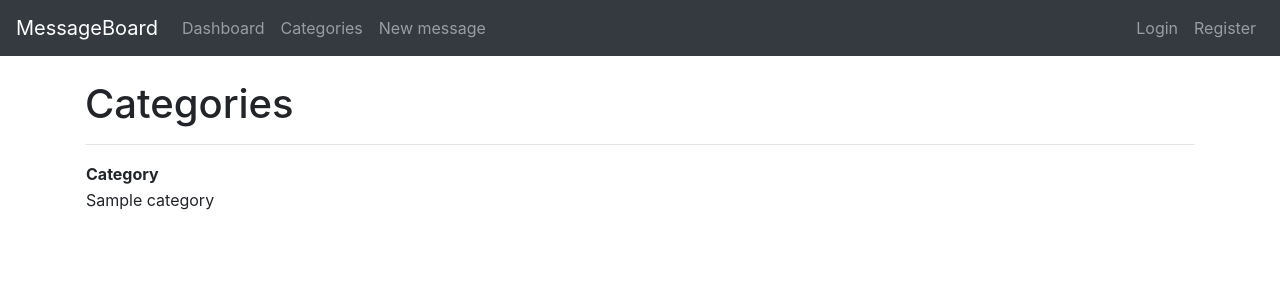
After one commit to otsha/tsoha-keskustelufoorumi, a Flask app: page /categories/ in a window 1280 px wide. The commit adds this page. Shown: the top 300 px of the page. Run offline with Flask 2, Linux system fonts and the light colour scheme; tables that the repository leaves empty hold one stand-in row (values such as "Sample post"); some libraries are stand-ins or nearby versions.

Commit message:
Add functionality for creating and deleting categories, update styling

```diff
--- a/application/__init__.py
+++ b/application/__init__.py
@@ -23,12 +23,14 @@ db = SQLAlchemy(app)
 from application import views
 from application.message import views
 from application.auth import views
+from application.category import views
 
 # Import database data models
 from application.message import models
 from application.auth import models
 from application.reply import models
 from application.readmessage import models
+from application.category import models
 
 # Logging in
 from application.auth.models import User
--- /dev/null
+++ b/application/category/views.py
@@ -0,0 +1,54 @@
+from flask import render_template, request, redirect, url_for
+from flask_login import login_required, current_user
+
+from application import app, db
+from application.category.models import Category
+from application.category.forms import CategoryForm
+
+# GET the dashboard page
+@app.route("/categories/", methods=["GET"])
+def categories_index():
+    return render_template("categories/list.html", categories = Category.query.all())
+
+# GET new category page
+@app.route("/categories/new", methods=["GET", "POST"])
+@login_required
+def new_category():
+    if request.method == "GET":
+        # Check if the current user is a super user
+        if current_user.isSuper == True:
+            return render_template("categories/new.html", form = CategoryForm())
+        else:
+            return redirect(url_for("categories_index"))
+
+    # Validate the name data of the form
+    form = CategoryForm(request.form)
+    if not form.validate():
+        return render_template("categories/new.html", form = CategoryForm())
+
+    # Check if a category with an identical name already exists in the database
+    category = Category.query.filter_by(name=form.name.data).first()
+    if category:
+        return render_template("categories/new.html", form = CategoryForm(), error = "Category already exists!")
+
+    # Add the category to the database
+    c = Category(form.name.data)
+    db.session().add(c)
+    db.session().commit()
+
+    return redirect(url_for("categories_index"))
+
+# POST delete category
+@app.route("/categories/<category_id>/delete", methods=["POST"])
+@login_required
+def delete_category(category_id):
+    # Check if the current user is a super user
+    if (current_user.isSuper == False):
+        return redirect(url_for("categories_index"))
+
+    # Delete the category from the database
+    c = Category.query.get(category_id)
+    db.session().delete(c)
+    db.session().commit()
+
+    return redirect(url_for("categories_index"))
--- /dev/null
+++ b/application/templates/categories/list.html
@@ -0,0 +1,29 @@
+{% extends "layout.html" %}
+
+{% block body %}
+    <h1>Categories</h1>
+    <hr>
+    {% if current_user.isSuper %}
+        [<a href="{{ url_for('new_category') }}">Create new...</a>]
+        <hr>
+    {% endif %}
+    <table style="width:100%">
+        <tr>
+            <th>Category</th>
+        </tr>
+        {% for category in categories %}
+            <tr>
+                <td>
+                    {{ category.name }}
+                </td>
+                {% if current_user.isSuper %}
+                <td colspan="10">
+                    <form method="POST" action="{{ url_for('delete_category', category_id = category.id) }}">
+                        <input type="submit" value="Delete"/>
+                    </form>
+                </td>
+                {% endif %}
+            </tr>
+        {% endfor %}
+    </table>
+{% endblock %}
--- a/application/templates/layout.html
+++ b/application/templates/layout.html
@@ -20,6 +20,9 @@
         <ul class="navbar-nav mr-auto">
           <li class="nav-item">
             <a class="nav-link" href="{{ url_for('messages_index') }} ">Dashboard</a>
+          </li>
+          <li class="nav-item">
+            <a class="nav-link" href="{{ url_for('categories_index') }}">Categories</a>
           </li>
           <li class="nav-item">
             <a class="nav-link" href="{{ url_for('messages_form') }} ">New message</a>
--- a/application/templates/messages/list.html
+++ b/application/templates/messages/list.html
@@ -1,6 +1,9 @@
 {% extends "layout.html" %}
 
 {% block body %}
+    <h1>Dashboard</h1>
+    <p style="font-style:italic">Here you can view all the messages posted onto this board regardless of category.</p>
+    <hr>
     <table style="width:100%">
         <tr>
             <th>Message (Newest first)</th>
```
Also changed, not shown: application/category/forms.py (added, +9 -0 lines), application/category/models.py (added, +10 -0 lines), application/templates/categories/new.html (added, +32 -0 lines), application/templates/messages/message.html (+31 -27 lines), application/category/__init__.py (added).
